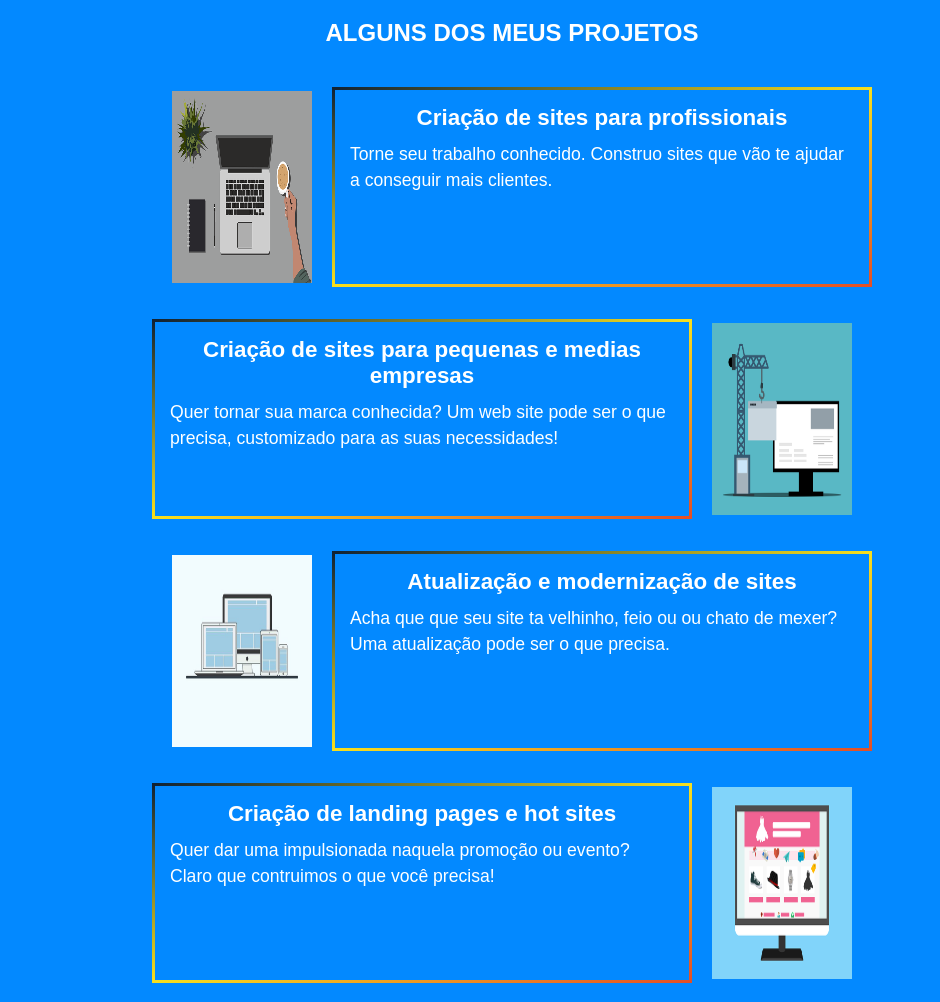
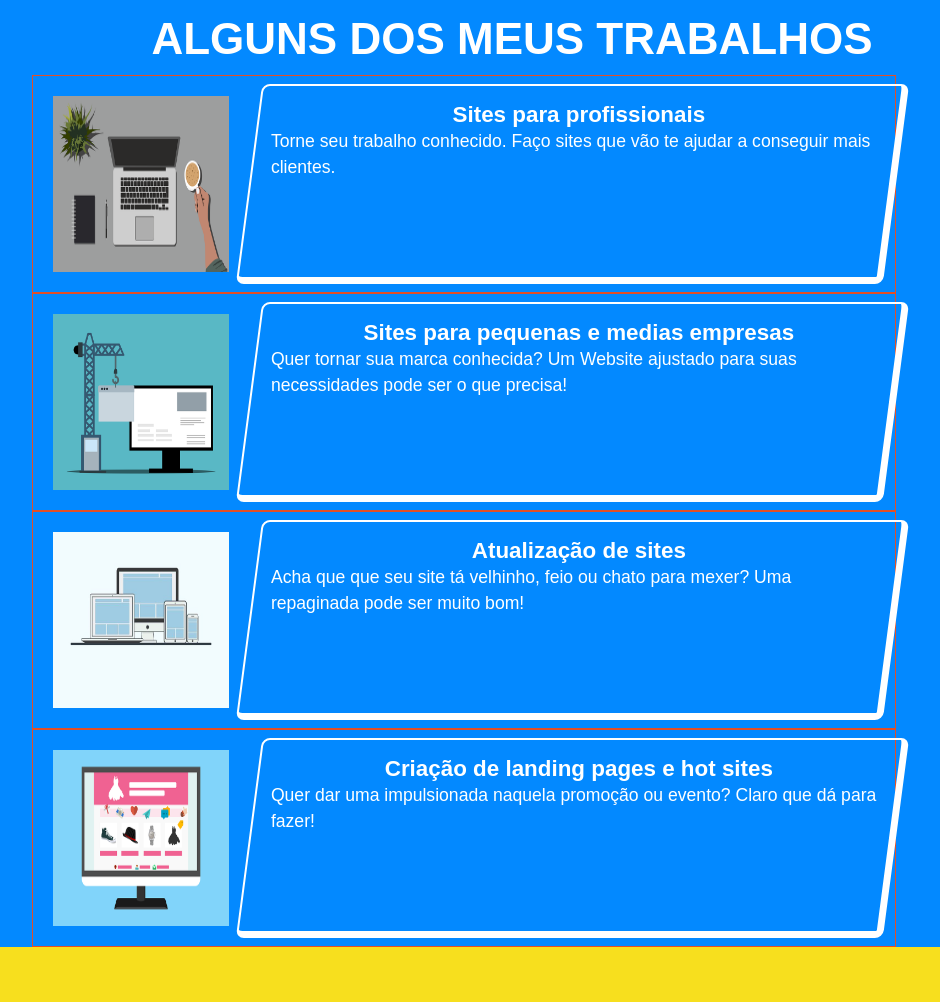
Before and after one commit to moisesantunes/moisesantunes.github.io, a plain HTML site: page index.html in a window 1280 px wide. Shown: the part 1645-2647 px from the top of the page, without its empty margins (128-1068 px from the left). Drawn offline with Linux system fonts and the light colour scheme.

Commit message:
Atualizar

```diff
--- a/index.html
+++ b/index.html
@@ -88,52 +88,45 @@
     </section>
 
     <section id="servicos" class="services">
-      <h1>ALGUNS DOS MEUS PROJETOS</h1>
+      <h1>ALGUNS DOS MEUS TRABALHOS</h1>
       <article>
         <div class="box-service">
           <img src="Imagens/trabalho.png" alt="Construcao de sites" />
           <div class="service-info">
-            <h2>Criação de sites para profissionais</h2>
-            <p>Torne seu trabalho conhecido. Construo sites que vão te ajudar a
+            <h2>Sites para profissionais</h2>
+            <p>Torne seu trabalho conhecido. Faço sites que vão te ajudar a
               conseguir mais clientes.</p>
           </div>
         </div>
 
-
         <div class="box-service">
+          <img src="Imagens/construcao.png" alt="meu selo de qualidade" />
           <div class="service-info">
-
-            <h2>Criação de sites para pequenas e medias empresas</h2>
-            <p>Quer tornar sua marca conhecida? Um web site pode ser o que
-              precisa, customizado para as suas necessidades!</p>
+            <h2>Sites para pequenas e medias empresas</h2>
+            <p>Quer tornar sua marca conhecida? Um Website ajustado para suas necessidades pode ser o que
+              precisa!</p>
           </div>
-          <img src="Imagens/construcao.png" alt="meu selo de qualidade" />
         </div>
 
         <div class="box-service">
           <img src="Imagens/responsivo.jpg" alt="meu selo de qualidade" />
-
           <div class="service-info">
-            <h2>Atualização e modernização de sites</h2>
-            <p>Acha que que seu site ta velhinho, feio ou ou chato de mexer? Uma
-              atualização pode ser o que precisa.</p>
+            <h2>Atualização de sites</h2>
+            <p>Acha que que seu site tá velhinho, feio ou chato para mexer?
+               Uma repaginada pode ser muito bom!</p>
           </div>
-
         </div>
 
+        <div class="box-service">
+          <img src="Imagens/moderno.png" alt="meu selo de qualidade" />
+          <div class="service-info">
+            <h2>Criação de landing pages e hot sites</h2>
+            <p>Quer dar uma impulsionada naquela promoção ou evento?
+              Claro que dá para fazer!</p>
+          </div>
+        </div>
+      </article>
 
-        <div class="box-service">
-          <div class="service-info">
-
-            <h2>Criação de landing pages e hot sites</h2>
-            <p>Quer dar uma impulsionada naquela promoção ou evento? Claro que
-              contruimos o que você precisa! </p>
-          </div>
-          <img src="Imagens/moderno.png" alt="meu selo de qualidade" />
-
-        </div>
-
-      </article>
     </section>
 
     <section id="portifolio" class="minhas-coisas">
--- a/style.css
+++ b/style.css
@@ -6,43 +6,48 @@
 
 html {
 	scroll-behavior: smooth;
-  font-family:sans-serif;
+	font-family: sans-serif;
 }
-nav{
-	position:fixed;
-	left:0.4cm;
-	top:0.4cm;
-	z-index:10;
+
+nav {
+	position: fixed;
+	left: 0.35cm;
+	top: 0.35cm;
+	z-index: 10;
 }
-nav a{
-	color:white;
-	text-decoration:none;
+
+nav a {
+	color: white;
+	text-decoration: none;
 	transform: skewX(20deg);
 }
-nav .menu{
-	width:2.1cm;
-	height:1cm;
-	background-color:#e34f26;
-	display:flex;
-	justify-content:center;
-	align-items:center;
-	border-radius:4px;
-	color:white;
+
+nav .menu {
+	width: 2.1cm;
+	height: 1cm;
+	background-color: #e34f26;
+	display: flex;
+	justify-content: center;
+	align-items: center;
+	border-radius: 4px;
+	color: white;
 	transform: skewX(-20deg);
 }
-nav .links{
-	position:relative;
+
+nav .links {
+	position: relative;
 }
-nav .links .link{
-	position:absolute;
-	display:flex;
-	justify-content:center;
-	align-items:center;
-	width:2.1cm;
-	height:1cm;
-	border-radius:4px;
+
+nav .links .link {
+	position: absolute;
+	display: flex;
+	justify-content: center;
+	align-items: center;
+	width: 2.1cm;
+	height: 1cm;
+	border-radius: 4px;
 	transform: skewX(-20deg);
-	transition:0.5s;
+	transition: 0.5s;
 }
 
 /*
@@ -53,31 +58,34 @@ entao o -1,4 cm é o mais proximo do 0 do #menu
 para fazer a mesma nav so que horizontal eu igualo todas verticalmebte a so acressento left
 
 */
-nav .links .um{
-	background:#6cc24a;
-	top:-1cm;
-	left:0.1cm;
-	z-index:-3;
+nav .links .um {
+	background: #6cc24a;
+	top: -1cm;
+	left: 0.1cm;
+	z-index: -3;
 }
-nav .links .dois{
-	background:#0389ff;
-	top:-1cm;
-	left:0.2cm;
 
-	z-index:-4;
+nav .links .dois {
+	background: #0389ff;
+	top: -1cm;
+	left: 0.2cm;
+
+	z-index: -4;
 }
-nav .links .tres{
-	background:#f7df1e;
-	top:-1cm;
-	left:0.3cm;
 
-	z-index:-5;
+nav .links .tres {
+	background: #f7df1e;
+	top: -1cm;
+	left: 0.3cm;
+
+	z-index: -5;
 }
-nav .links .quatro{
-	background:#f7df1e;
-	top:-1cm;
-	left:0.4cm;
-	z-index:-6;
+
+nav .links .quatro {
+	background: #f7df1e;
+	top: -1cm;
+	left: 0.4cm;
+	z-index: -6;
 }
 
 .hero-img {
@@ -173,13 +181,13 @@ nav .links .quatro{
 	width: 100%;
 	background-color: #6cc24a;
 	margin: 0 auto;
-  padding-top:45px;
-  padding-bottom:40px;
+	padding-top: 2.75em;
+	padding-bottom: .4em;
 }
 
 .novas article h1 {
 	width: 100%;
-  margin-bottom:.5em;
+	margin-bottom: .5em;
 	text-align: center;
 	font-size: 1.5em;
 	color: white;
@@ -187,8 +195,8 @@ nav .links .quatro{
 
 .novas article {
 	margin-top: 10px;
-  width:100%;
-  max-width:960px;
+	width: 100%;
+	max-width: 960px;
 }
 
 .novas article span {
@@ -217,89 +225,66 @@ sevices
 	color: white;
 	display: flex;
 	flex-direction: column;
-	padding-top:40px;
-	padding-bottom:40px;
+	padding-top: 3em;
 	justify-content: center;
 	align-items: center;
+}
 
+.services article {
+	max-width: 960px;
+}
 
-
-}
-.services article {
-max-width:800px;
-
-}
 .services h1 {
 	text-align: center;
 	font-size: 1.5em;
 	width: 100%;
-  margin-top: 1em;
-  margin-bottom: 1em;
-  max-width:800px;
+	max-width: 800px;
+	padding: .25em;
+}
+
+.services article .box-service {
+	width: 100%;
+	display: flex;
+	border: #e34f26 1px solid;
+}
+
+.services article .service-info {
+	width: 90%;
+	padding: 1em;
+	margin: .5em auto;
+	border: solid white;
+	border-width: 2px 7px 7px 2px;
+	border-radius: 8px;
+	min-height: 25vh;
+/*
+	border-image-source: linear-gradient(to top left, #e34f26, #f7df1e, #123);
+	border-image-slice: 1;
+*/
+	transform: skewX(-7.5deg);
+	height: 175px;
 
 }
 
-.services article .box-service  {
-width:100%;
-display:flex;
-margin:0 auto;
-
-
-}
-.services article .service-info  {
-  width: 90%;
-  padding: 15px;
-  margin: 1em auto;
-  border: 3px solid white;
-  min-height: 25vh;
-  border-image-source: linear-gradient(to top left, #e34f26, #f7df1e, #123);
-  border-image-slice: 1;
-
-}
-.services  article .box-service img{
-	width:25%;
-	padding:20px;
+.services article .box-service img {
+	width: 25%;
+	padding: 20px;
 	bborder: 3px solid white;
 	border-image-source: linear-gradient(to top left, #e34f26, #f7df1e, #123);
 	border-image-slice: 1;
 
 }
 
-@media screen and (min-width:790px){
-	.services article .box-service  {
-	width:90%;
-	display:flex;
-
-	}
-	.novas article p{
-		font-size: 1.75em;
-	}
-	.novas article h1{
-		font-size: 2.75vw;
-	}
-
-
-}
-@media screen and (max-width: 480px) {
-  bbody {
-    background-color: lightgreen;
-  }
-  .services  article .box-service img{
-  display:none;
-  }
-
-}
-
-.services article div h2 {
+.services article .service-info h2 {
 	text-align: center;
-  margin-bottom: 5px;
 	font-size: 1.4em;
+	transform: skewX(7.5deg);
 }
 
 .services article div p {
-  margin-top: 10px;
+
 	line-height: 1.5em;
 	font-size: 1.1em;
+	transform: skewX(7.5deg);
 
 }
 
@@ -312,59 +297,62 @@ margin:0 auto;
 	background-color: #f7df1e;
 	align-items: center;
 	color: white;
-	padding-top:40px;
-	padding-bottom:40px;
+	padding-top: 40px;
+	padding-bottom: 40px;
 }
 
 
-.minhas-coisas .porta-coisas{
+.minhas-coisas .porta-coisas {
 	width: 90%;
 	display: flex;
 	flex-direction: column;
 	justify-content: center;
 }
-.minhas-coisas h1{
+
+.minhas-coisas h1 {
 	margin: 1em 0;
 	width: 100%;
 	text-align: center;
-	max-width:800px;
+	max-width: 800px;
 }
 
 
-#cells{
-margin:0 auto;
-display:flex;
-flex-flow:row wrap;
-justify-content:center;
-align-items:center;
-max-width:800px;
+#cells {
+	margin: 0 auto;
+	display: flex;
+	flex-flow: row wrap;
+	justify-content: center;
+	align-items: center;
+	max-width: 800px;
 
 
 }
 
-.box{
-	bbackground-color:#ee4;
-	display:flex;
-	flex-flow:row wrap;
-	justify-content:space-around;
-	align-items:center;
+.box {
+	bbackground-color: #ee4;
+	display: flex;
+	flex-flow: row wrap;
+	justify-content: space-around;
+	align-items: center;
 	margin: 10px;
 
 }
+
 .smartphone {
 	position: relative;
 	width: 6cm;
-	height:12.4cm;
+	height: 12.4cm;
 	border: 0.2cm #123 solid;
 	border-top-width: 0.5cm;
 	border-bottom-width: 0.5cm;
 	border-radius: 0.75cm;
-	margin:0px auto;
-	background-color:#123;
+	margin: 0px auto;
+	background-color: #123;
 
 }
+
 /* The horizontal line on the top of the device */
-.smartphone .saida{
+.smartphone .saida {
 	display: block;
 	width: 17.5%;
 	height: 0.5%;
@@ -376,7 +364,7 @@ max-width:800px;
 	border-radius: 10%;
 }
 
-.smartphone .noth .camera{
+.smartphone .noth .camera {
 	display: block;
 	width: 10px;
 	height: 10px;
@@ -386,9 +374,10 @@ max-width:800px;
 	transform: translate(-50%, -50%);
 	background: slategrey;
 	border-radius: 5px;
-	border:0.05cm solid steelblue;
+	border: 0.05cm solid steelblue;
 }
-.smartphone .noth{
+
+.smartphone .noth {
 	display: block;
 	width: 12.5%;
 	height: 5%;
@@ -397,11 +386,12 @@ max-width:800px;
 	left: 50%;
 	transform: translate(-50%, -50%);
 	background: #123;
-	border-bottom-left-radius:50%;
-	border-bottom-right-radius:50%;
+	border-bottom-left-radius: 50%;
+	border-bottom-right-radius: 50%;
 }
+
 /* The circle on the bottom of the device */
-.smartphone .botao{
+.smartphone .botao {
 	display: block;
 	width: 0.075cm;
 	height: 0.7cm;
@@ -410,84 +400,139 @@ max-width:800px;
 	background: #123;
 	border-radius: 0.08cm;
 }
-.smartphone .botao_lateral1{
-	top:10%;
+
+.smartphone .botao_lateral1 {
+	top: 10%;
 }
-.smartphone .botao_lateral2{
-	top:17.5%;
+
+.smartphone .botao_lateral2 {
+	top: 17.5%;
 }
-.smartphone .botao_lateral3{
-	top:30%;
+
+.smartphone .botao_lateral3 {
+	top: 30%;
 }
 
 /* The screen (or content) of the device */
 .smartphone .tela {
 	width: 100%;
 	height: 100%;
-	border-radius:0.5cm;
+	border-radius: 0.5cm;
 }
+
 .smartphone .smart-1 {
-	background-image:url("./Imagens/lojadoce.jpg");
-	background-size:cover;
+	background-image: url("./Imagens/lojadoce.jpg");
+	background-size: cover;
 }
 
 .smartphone .smart-2 {
-	background-image:url("./Imagens/Curriculo.jpg");
-	background-size:cover;
+	background-image: url("./Imagens/Curriculo.jpg");
+	background-size: cover;
 }
+
 .smartphone .smart-3 {
-	background-image:url("./Imagens/imc.jpg");
-	background-size:cover;
+	background-image: url("./Imagens/imc.jpg");
+	background-size: cover;
 }
 
 
 .contato {
-padding-top:1.5cm;
-background:#e34f26;
-min-height:100vh;
-display:flex;
-flex-direction:column;
-justify-content:center;
-align-items:center;
+	padding-top: 1.5cm;
+	background: #e34f26;
+	min-height: 100vh;
+	display: flex;
+	flex-direction: column;
+	justify-content: center;
+	align-items: center;
 
 }
+
 .contato .contato-intro {
-	width:90%;
-	max-width:960px;
-	color:white;
-	text-align:center;
+	width: 90%;
+	max-width: 960px;
+	color: white;
+	text-align: center;
 }
-.contato .contato-intro h1{
-	width:100%;
-	margin-bottom:10px;
+
+.contato .contato-intro h1 {
+	width: 100%;
+	margin-bottom: 10px;
 }
 
 .contato article {
-border:4px solid white;
-padding:3%;
-border-radius:0.75cm;
-width:90%;
-max-width:768px;
+	border: 4px solid white;
+	padding: 3%;
+	border-radius: 0.75cm;
+	width: 90%;
+	max-width: 768px;
 }
+
 .contato article .link-contato {
-margin:3% 0;
+	margin: 3% 0;
 }
 
 
-.contato  article .link-contato .fa-circle{
-	color:white;
+.contato article .link-contato .fa-circle {
+	color: white;
 }
 
 
-.contato  article .link-contato .fa-twitter { color:#1da1f2; }
-.contato  article .link-contato .fa-facebook-f{color:#1877f2;}
-.contato  article .link-contato .fa-github-alt{color:#333;}
-.contato  article .link-contato .fa-linkedin-in{color:#0077b5;}
-.contato  article .link-contato .fa-envelope{color:white;}
+.contato article .link-contato .fa-twitter {
+	color: #1da1f2;
+}
+
+.contato article .link-contato .fa-facebook-f {
+	color: #1877f2;
+}
+
+.contato article .link-contato .fa-github-alt {
+	color: #333;
+}
+
+.contato article .link-contato .fa-linkedin-in {
+	color: #0077b5;
+}
+
+.contato article .link-contato .fa-envelope {
+	color: white;
+}
 
 
-.contato  article .link-contato a{
-color:white;
-text-decoration:none;
+.contato article .link-contato a {
+	color: white;
+	text-decoration: none;
 	font-size: 1.2em;
 }
+
+
+@media screen and (min-width:790px) {
+	.services article .box-service {
+		width: 90%;
+		display: flex;
+
+	}
+
+	.novas article p {
+		font-size: 1.75em;
+	}
+
+	.novas article h1 {
+		font-size: 2.75vw;
+	}
+	.services h1{
+		font-size: 2.75em;
+	}
+
+
+}
+
+@media screen and (max-width: 480px) {
+	bbody {
+		background-color: lightgreen;
+	}
+
+	.services article .box-service img {
+		display: none;
+	}
+
+}
```
Lines whose indentation alone changed are shown as unchanged.
